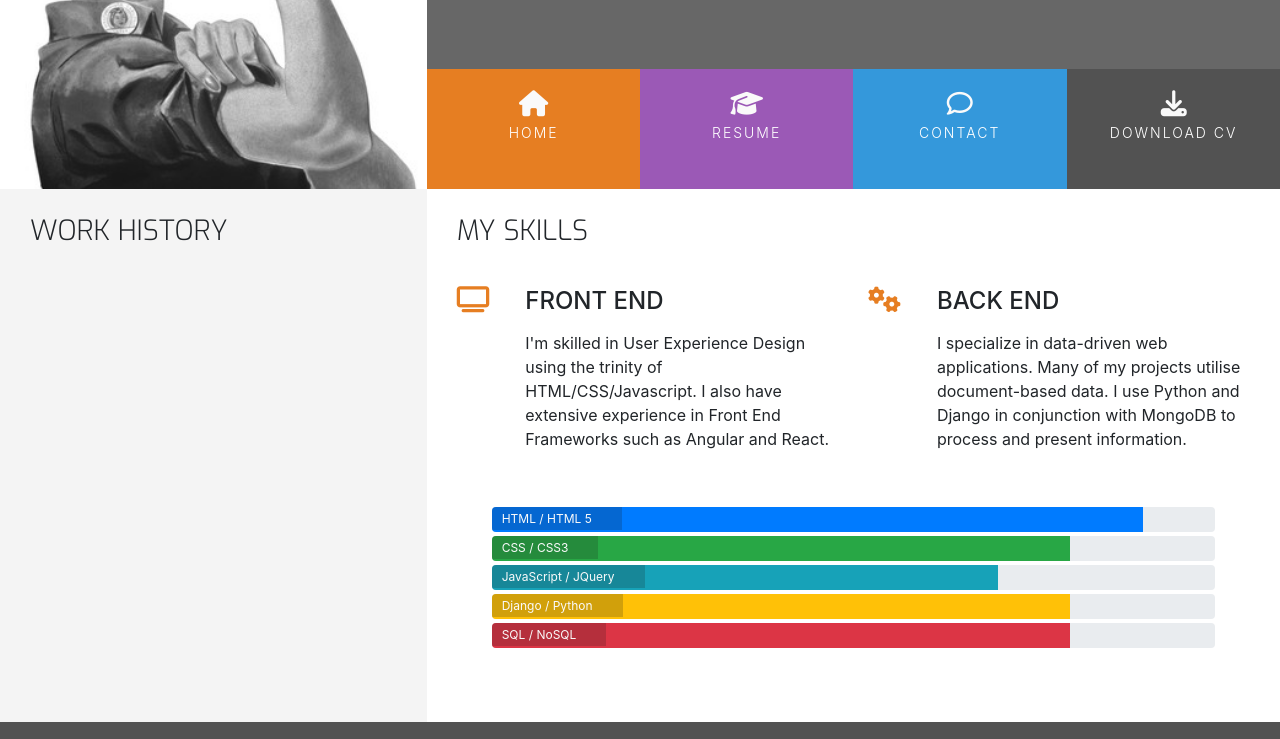
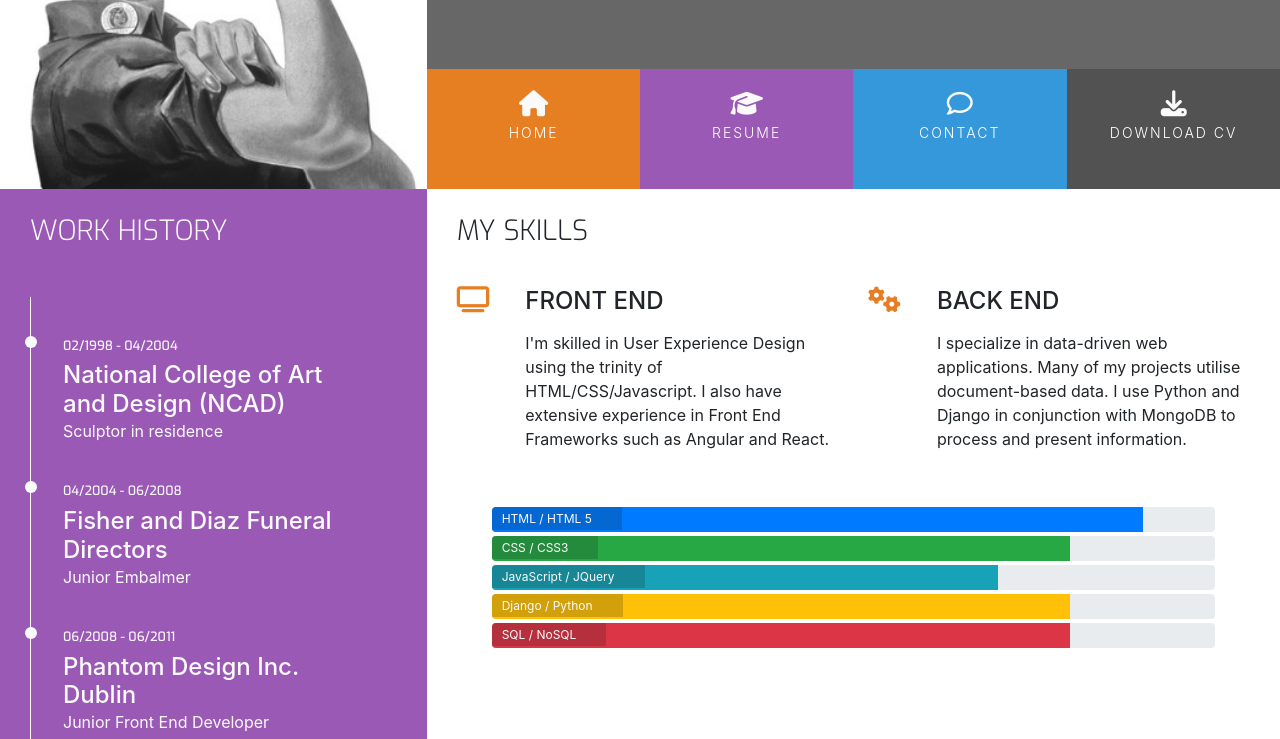
Before and after one commit to maevecrossan/ucd-resume, a plain HTML site: page resume.html in a window 1280 px wide. Shown: the part 180-919 px from the top of the page. Drawn offline with nearby package versions, Linux system fonts and the light colour scheme.

Commit message:
Added work history to resume page.

```diff
--- a/assets/css/style.css
+++ b/assets/css/style.css
@@ -12,6 +12,10 @@
 
 .bg-color-personal-info{
     background-color: #f4f4f4;
+}
+
+.bg-color-work-history {
+    background-color: #9b59b6;
 }
 
 .ui-menu-color-home {
@@ -63,12 +67,14 @@ h4 {
     float: none;
 }
 
+.history-heading,
 .section-heading {
     font-family: "Exo", sans-serif;
     font-weight: 300;
     margin-top: 25px;
     margin-bottom: 40px;
 }
+
 
 /*---------------------------------Heading */
 header {
@@ -277,3 +283,50 @@ footer {
 .progress-section {
     margin: 40px 20px;
 }
+
+/*---------------------------------Skills */
+.history-heading {
+    color: #fafafa;
+    margin-bottom: 50px;
+}
+
+.timeline-item {
+    padding: 4em 2em 0em 2em;
+    position: relative;
+    color: #fafafa;
+    border-left: 1px solid;
+}
+
+.timeline-item p {
+    padding: 0;
+    margin: 0;
+}
+
+.timeline-item:before {
+    content: attr(data-dates);
+    position: absolute;
+    left: 2.5em;
+    top: 3em;
+    display: block;
+    font-family: "Exo", sans-serif;
+    font-weight: 500;
+    font-size: 0.8em;
+    padding: 0;
+    margin: 0;
+}
+
+.timeline-item:after {
+    width: 12px;
+    height: 12px;
+    display: block;
+    top: 2.4em;
+    position: absolute;
+    left: -6px;
+    border-radius: 12px;
+    content: "";
+    background-color: #fafafa;
+}
+
+.history-item {
+    margin-bottom: 30px;
+}
--- a/resume.html
+++ b/resume.html
@@ -53,12 +53,30 @@
 
     <section class="container-fluid">
         <div class="row">
-            <div class="col-md-4 bg-color-personal-info section-column">
+            <div class="col-md-4 bg-color-work-history section-column">
                 <div class="row">
                     <div class="col-12">
-                        <h3 class="section-heading uppercase">
+                        <h3 class="history-heading uppercase">
                             Work History
                         </h3>
+                    </div>
+                </div>
+                <div class="history-item">
+                    <div class="timeline-item" data-dates="02/1998 - 04/2004">
+                        <h4>National College of Art and Design (NCAD)</h4>
+                        <p>Sculptor in residence</p>
+                    </div>
+                    <div class="timeline-item" data-dates="04/2004 - 06/2008">
+                        <h4>Fisher and Diaz Funeral Directors</h4>
+                        <p>Junior Embalmer</p>
+                    </div>
+                    <div class="timeline-item" data-dates="06/2008 - 06/2011">
+                        <h4>Phantom Design Inc. Dublin</h4>
+                        <p>Junior Front End Developer</p>
+                    </div>
+                    <div class="timeline-item" data-dates="06/2011 - Present">
+                        <h4>Hooli Inc. Silicon Valley</h4>
+                        <p>Full Stack Web Developer</p>
                     </div>
                 </div>
             </div>
@@ -102,31 +120,36 @@
                 <div class="row progress-section">
                     <div class="col">
                         <div class="progress">
-                        <div class="progress-bar" role="progressbar" aria-valuenow="90" aria-valuemin="0" aria-valuemax="100" style="width:90%">
+                            <div class="progress-bar" role="progressbar" aria-valuenow="90" aria-valuemin="0"
+                                aria-valuemax="100" style="width:90%">
                                 <span class="sr-only">90% Complete</span>
                             </div>
                             <span class="progress-type">HTML / HTML 5</span>
                         </div>
                         <div class="progress">
-                        <div class="progress-bar bg-success" role="progressbar" aria-valuenow="80" aria-valuemin="0" aria-valuemax="100" style="width:80%">
+                            <div class="progress-bar bg-success" role="progressbar" aria-valuenow="80" aria-valuemin="0"
+                                aria-valuemax="100" style="width:80%">
                                 <span class="sr-only">80% Complete</span>
                             </div>
                             <span class="progress-type">CSS / CSS3</span>
                         </div>
                         <div class="progress">
-                        <div class="progress-bar bg-info" role="progressbar" aria-valuenow="70" aria-valuemin="0" aria-valuemax="100" style="width:70%">
+                            <div class="progress-bar bg-info" role="progressbar" aria-valuenow="70" aria-valuemin="0"
+                                aria-valuemax="100" style="width:70%">
                                 <span class="sr-only">70% Complete</span>
                             </div>
                             <span class="progress-type">JavaScript / JQuery</span>
                         </div>
                         <div class="progress">
-                        <div class="progress-bar bg-warning" role="progressbar" aria-valuenow="80" aria-valuemin="0" aria-valuemax="100" style="width:80%">
+                            <div class="progress-bar bg-warning" role="progressbar" aria-valuenow="80" aria-valuemin="0"
+                                aria-valuemax="100" style="width:80%">
                                 <span class="sr-only">80% Complete</span>
                             </div>
                             <span class="progress-type">Django / Python</span>
                         </div>
                         <div class="progress">
-                        <div class="progress-bar bg-danger" role="progressbar" aria-valuenow="80" aria-valuemin="0" aria-valuemax="100" style="width:80%">
+                            <div class="progress-bar bg-danger" role="progressbar" aria-valuenow="80" aria-valuemin="0"
+                                aria-valuemax="100" style="width:80%">
                                 <span class="sr-only">80% Complete</span>
                             </div>
                             <span class="progress-type">SQL / NoSQL</span>
```
Lines whose indentation alone changed are shown as unchanged.
